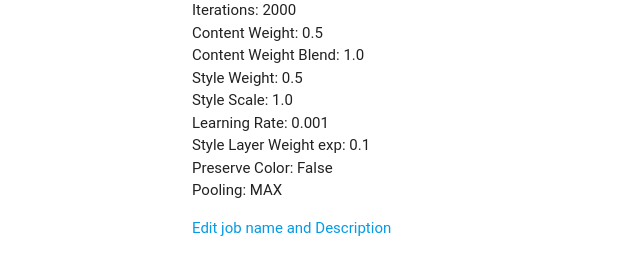
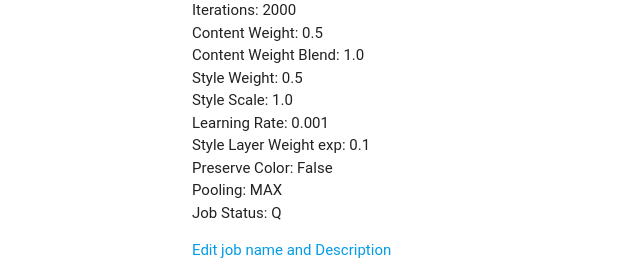
Before and after one commit to Pineapplebun/deepstyleserver, a Django app: page /deepstyle/1/ in a window 1280 px wide. Shown: the part 1032-1294 px from the top of the page, without its empty margins (0-640 px from the left). Before the commit the page ends 1268 px from the top, so only its background shows below. Run offline with Django 3.2, Linux system fonts and the light colour scheme; data comes from the database, SQL or seed files in the repository; some libraries are stand-ins or nearby versions.

Commit message:
Update detail.html

```diff
--- a/dswebsite/deepstyle/templates/deepstyle/detail.html
+++ b/dswebsite/deepstyle/templates/deepstyle/detail.html
@@ -37,6 +37,7 @@
 	  <li>Style Layer Weight exp: {{ job.style_layer_weight_exp }}</li>
 	  <li>Preserve Color: {{ job.preserve_color }}</li>
 	  <li>Pooling: {{ job.pooling }}</li>
+    <li>Job Status: {{ job.job_status }}</li>
 	</ul>
 
 
```
